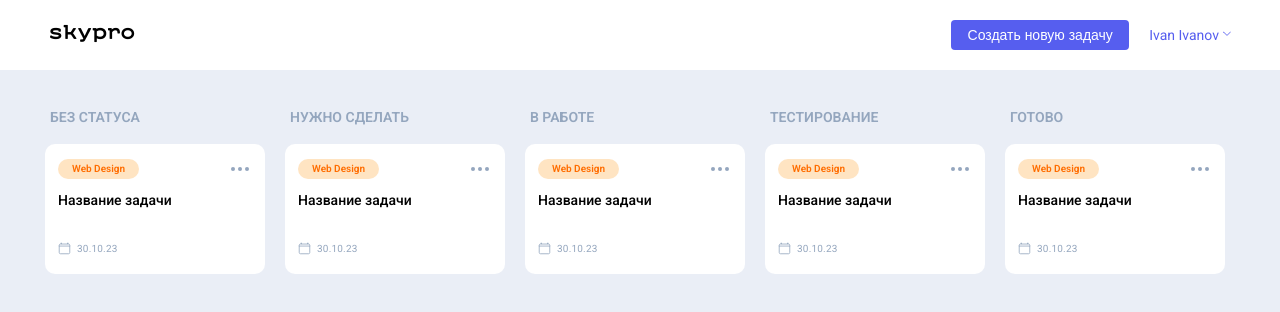
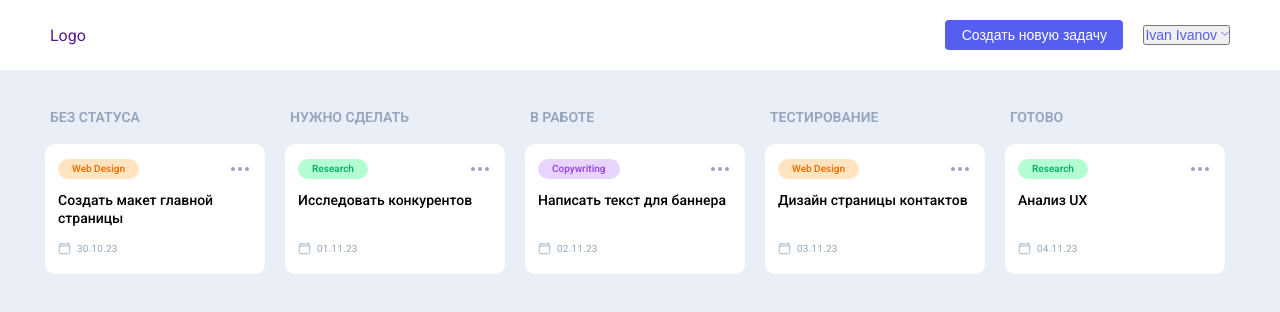
Before and after one commit to JeinLo/skypro-kanban, a React (Vite) app: page / in a window 1280 px wide. Shown: the top 312 px of the page. Built offline with nearby package versions, Linux system fonts and the light colour scheme.

Commit message:
react2-popps

```diff
--- /dev/null
+++ b/data.js
@@ -0,0 +1,39 @@
+const cards = [
+  {
+    id: 1,
+    topic: "Web Design",
+    title: "Создать макет главной страницы",
+    date: "30.10.23",
+    status: "Без статуса",
+  },
+  {
+    id: 2,
+    topic: "Research",
+    title: "Исследовать конкурентов",
+    date: "01.11.23",
+    status: "Нужно сделать",
+  },
+  {
+    id: 3,
+    topic: "Copywriting",
+    title: "Написать текст для баннера",
+    date: "02.11.23",
+    status: "В работе",
+  },
+  {
+    id: 4,
+    topic: "Web Design",
+    title: "Дизайн страницы контактов",
+    date: "03.11.23",
+    status: "Тестирование",
+  },
+  {
+    id: 5,
+    topic: "Research",
+    title: "Анализ UX",
+    date: "04.11.23",
+    status: "Готово",
+  },
+];
+
+export default cards;
--- a/src/App.css
+++ b/src/App.css
@@ -1099,4 +1099,16 @@ body {
   .pop-exit__form-group {
     display: block;
   }
+
+  /* src/App.css */
+  .loading {
+    position: fixed;
+    top: 50%;
+    left: 50%;
+    transform: translate(-50%, -50%);
+    font-size: 24px;
+    font-weight: 600;
+    color: #333;
+    text-align: center;
+  }
 }
--- a/src/App.jsx
+++ b/src/App.jsx
@@ -1,9 +1,7 @@
-// src/App.jsx
 import Header from "./components/Header/Header";
 import Main from "./components/Main/Main";
 import PopNewCard from "./components/popups/PopNewCard/PopNewCard";
 import PopBrowse from "./components/popups/PopBrowse/PopBrowse";
-import PopUser from "./components/popups/PopUser/PopUser";
 import "./App.css";
 
 function App() {
@@ -31,7 +29,6 @@ function App() {
       <PopNewCard />
       <PopBrowse />
       <Header />
-      <PopUser />
       <Main />
     </div>
   );
--- a/src/components/Card/Card.jsx
+++ b/src/components/Card/Card.jsx
@@ -1,13 +1,20 @@
 import React from "react";
 import "../../App.css";
 
-function Card() {
+function Card({ topic, title, date }) {
+  const topicClass =
+    topic === "Web Design"
+      ? "_orange"
+      : topic === "Research"
+        ? "_green"
+        : "_purple";
+
   return (
     <div className="cards__item">
       <div className="cards__card card">
         <div className="card__group">
-          <div className="card__theme _orange">
-            <p className="_orange">Web Design</p>
+          <div className={`card__theme ${topicClass}`}>
+            <p className={topicClass}>{topic}</p>
           </div>
           <a href="#popBrowse" target="_self">
             <div className="card__btn">
@@ -19,7 +26,7 @@ function Card() {
         </div>
         <div className="card__content">
           <a href="" target="_blank">
-            <h3 className="card__title">Название задачи</h3>
+            <h3 className="card__title">{title}</h3>
           </a>
           <div className="card__date">
             <svg
@@ -50,7 +57,7 @@ function Card() {
                 </clipPath>
               </defs>
             </svg>
-            <p>30.10.23</p>
+            <p>{date}</p>
           </div>
         </div>
       </div>
--- a/src/components/Column/Column.jsx
+++ b/src/components/Column/Column.jsx
@@ -2,14 +2,21 @@ import React from "react";
 import Card from "../Card/Card";
 import "../../App.css";
 
-function Column({ title }) {
+function Column({ title, cards }) {
   return (
     <div className="main__column column">
       <div className="column__title">
         <p>{title}</p>
       </div>
       <div className="cards">
-        <Card />
+        {cards.map((card) => (
+          <Card
+            key={card.id}
+            topic={card.topic}
+            title={card.title}
+            date={card.date}
+          />
+        ))}
       </div>
     </div>
   );
--- a/src/components/Header/Header.jsx
+++ b/src/components/Header/Header.jsx
@@ -1,28 +1,44 @@
-import React from "react";
+import React, { useState } from "react";
+import PopUser from "../popups/PopUser/PopUser";
 import "../../App.css";
 
 function Header() {
+  const [isUserPopupOpen, setIsUserPopupOpen] = useState(false);
+
+  const handleUserClick = () => {
+    setIsUserPopupOpen(true);
+  };
+
+  const handleClosePopup = () => {
+    setIsUserPopupOpen(false);
+  };
+
   return (
     <header className="header">
       <div className="container">
         <div className="header__block">
           <div className="header__logo _show _light">
             <a href="" target="_self">
-              <img src="images/logo.png" alt="logo" />
+              Logo
             </a>
           </div>
           <div className="header__logo _dark">
             <a href="" target="_self">
-              <img src="images/logo_dark.png" alt="logo" />
+              Dark Logo
             </a>
           </div>
           <nav className="header__nav">
             <button className="header__btn-main-new _hover01" id="btnMainNew">
               <a href="#popNewCard">Создать новую задачу</a>
             </button>
-            <a href="#user-set-target" className="header__user _hover02">
+            <button
+              type="button"
+              className="header__user _hover02"
+              onClick={handleUserClick}
+            >
               Ivan Ivanov
-            </a>
+            </button>
+            <PopUser isOpen={isUserPopupOpen} onClose={handleClosePopup} />
           </nav>
         </div>
       </div>
--- a/src/components/Main/Main.jsx
+++ b/src/components/Main/Main.jsx
@@ -1,8 +1,20 @@
-import React from "react";
+// src/components/Main/Main.jsx
+import React, { useState, useEffect } from "react";
 import Column from "../Column/Column";
+import cards from "../../../data";
 import "../../App.css";
 
 function Main() {
+  const [isLoading, setIsLoading] = useState(true);
+
+  useEffect(() => {
+    const timer = setTimeout(() => {
+      setIsLoading(false);
+    }, 2000);
+
+    return () => clearTimeout(timer);
+  }, []);
+
   const statuses = [
     "Без статуса",
     "Нужно сделать",
@@ -15,11 +27,19 @@ function Main() {
     <main className="main">
       <div className="container">
         <div className="main__block">
-          <div className="main__content">
-            {statuses.map((title, index) => (
-              <Column key={index} title={title} />
-            ))}
-          </div>
+          {isLoading ? (
+            <div className="loading">Данные загружаются...</div>
+          ) : (
+            <div className="main__content">
+              {statuses.map((status) => (
+                <Column
+                  key={status}
+                  title={status}
+                  cards={cards.filter((card) => card.status === status)}
+                />
+              ))}
+            </div>
+          )}
         </div>
       </div>
     </main>
--- a/src/components/popups/PopUser/PopUser.jsx
+++ b/src/components/popups/PopUser/PopUser.jsx
@@ -1,17 +1,21 @@
 import React from "react";
 import "../../../App.css";
 
-function PopUser() {
+function PopUser({ isOpen, onClose }) {
   return (
-    <div className="header__pop-user-set pop-user-set" id="user-set-target">
+    <div
+      className="header__pop-user-set pop-user-set"
+      id="user-set-target"
+      style={{ display: isOpen ? "block" : "none" }}
+    >
       <p className="pop-user-set__name">Ivan Ivanov</p>
       <p className="pop-user-set__mail">ivan.ivanov@gmail.com</p>
       <div className="pop-user-set__theme">
         <p>Темная тема</p>
         <input type="checkbox" className="checkbox" name="checkbox" />
       </div>
-      <button type="button" className="_hover03">
-        <a href="#popExit">Выйти</a>
+      <button type="button" className="_hover03" onClick={onClose}>
+        Закрыть
       </button>
     </div>
   );
```
